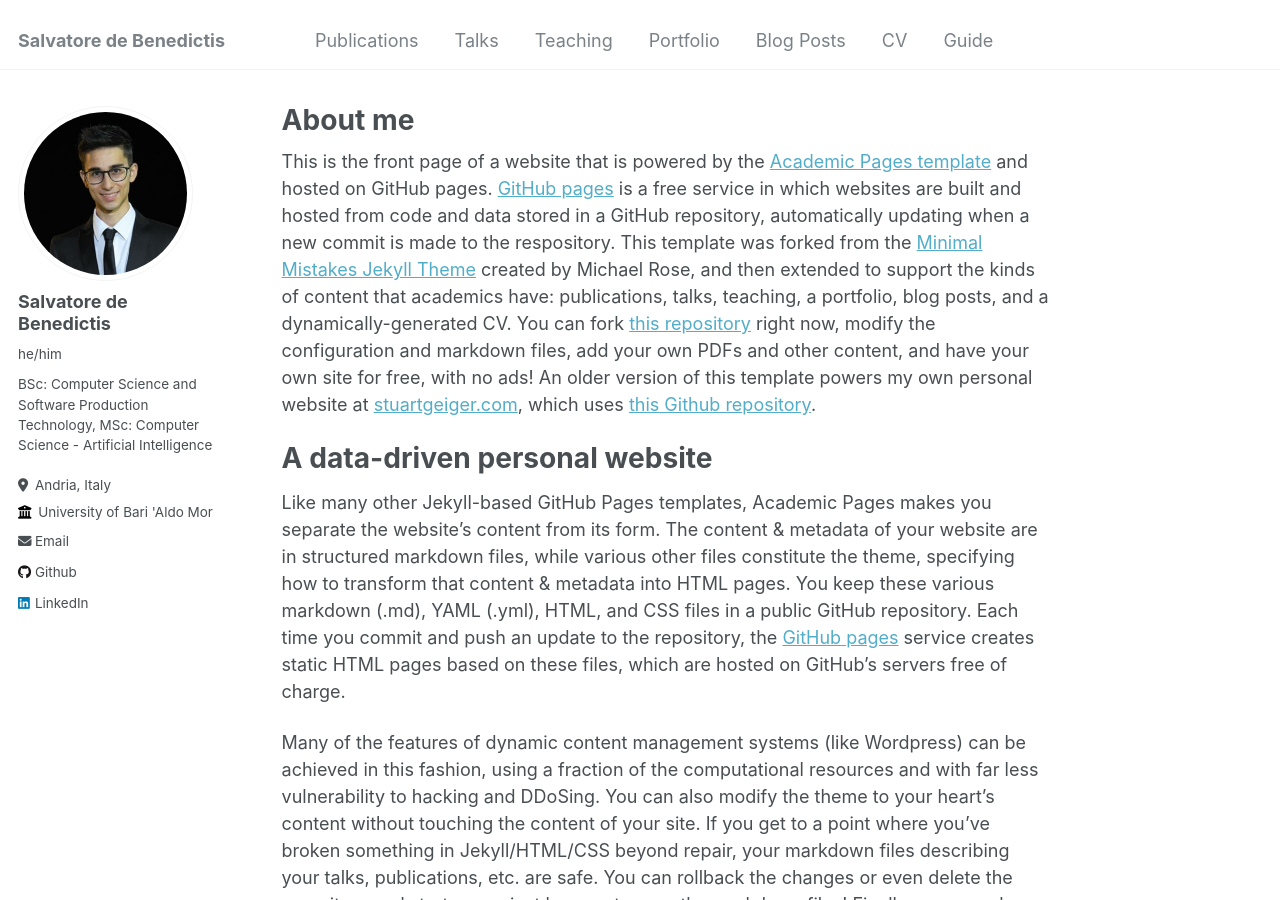
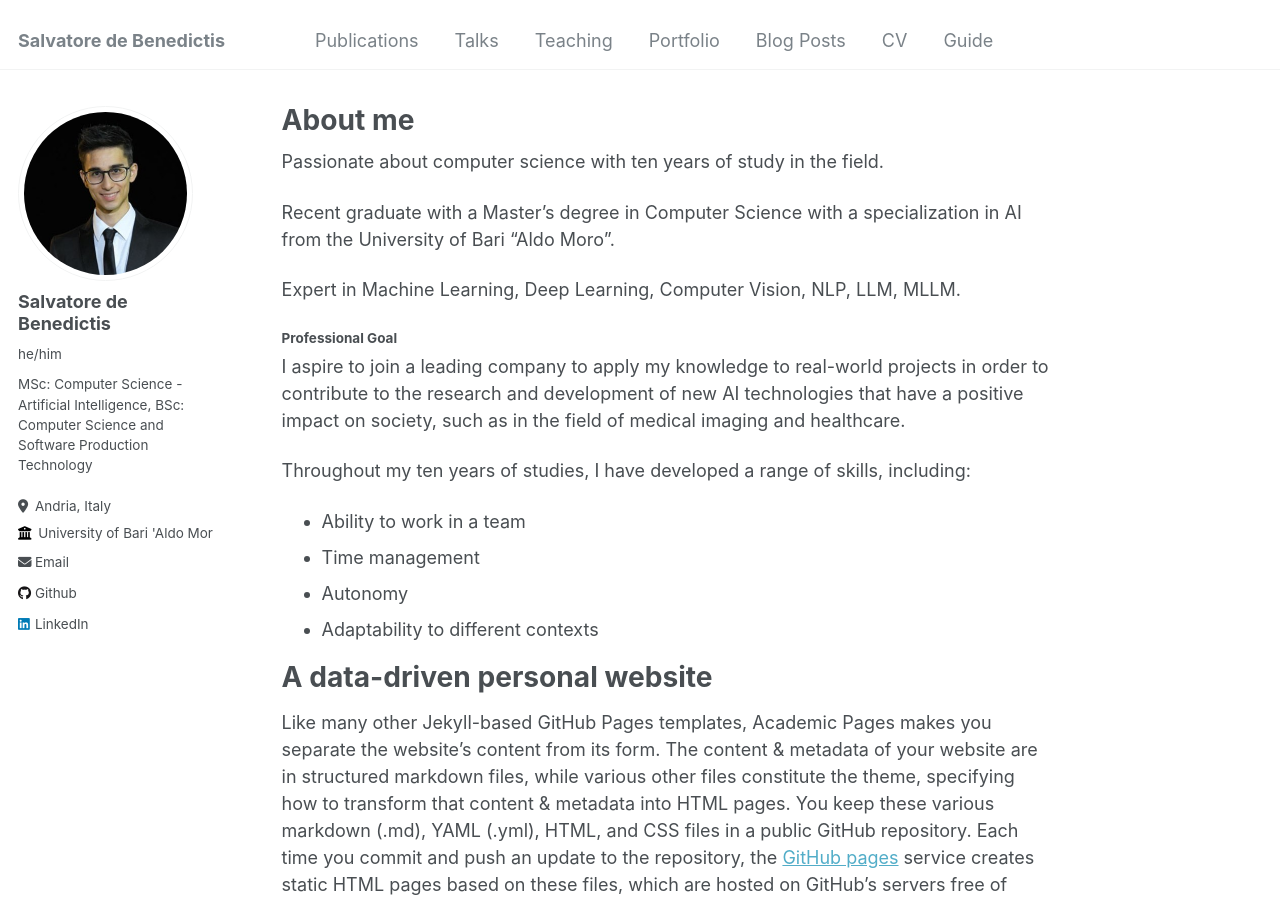
Before and after one commit to salvatoredebenedictis/salvatoredebenedictis.github.io, a Jekyll site: the page built from _pages/about.md, in a window 1280 px wide and 900 px high. Built offline with Jekyll 4.4.1, drawn with Linux system fonts in a browser that asks for light colours.

Commit message:
Update about.md

```diff
--- a/_config.yml
+++ b/_config.yml
@@ -24,8 +24,7 @@ author:
   avatar           : "profile.png"
   name             : "Salvatore de Benedictis"
   pronouns         : "he/him"
-  bio              : "BSc: Computer Science and Software Production Technology,
-                      MSc: Computer Science - Artificial Intelligence"
+  bio              : "MSc: Computer Science - Artificial Intelligence, BSc: Computer Science and Software Production Technology"
   location         : "Andria, Italy"
   employer         : "University of Bari 'Aldo Moro'"
   uri              : # URL
--- a/_pages/about.md
+++ b/_pages/about.md
@@ -7,7 +7,23 @@ redirect_from:
   - /about.html
 ---
 
-This is the front page of a website that is powered by the [Academic Pages template](https://github.com/academicpages/academicpages.github.io) and hosted on GitHub pages. [GitHub pages](https://pages.github.com) is a free service in which websites are built and hosted from code and data stored in a GitHub repository, automatically updating when a new commit is made to the respository. This template was forked from the [Minimal Mistakes Jekyll Theme](https://mmistakes.github.io/minimal-mistakes/) created by Michael Rose, and then extended to support the kinds of content that academics have: publications, talks, teaching, a portfolio, blog posts, and a dynamically-generated CV. You can fork [this repository](https://github.com/academicpages/academicpages.github.io) right now, modify the configuration and markdown files, add your own PDFs and other content, and have your own site for free, with no ads! An older version of this template powers my own personal website at [stuartgeiger.com](http://stuartgeiger.com), which uses [this Github repository](https://github.com/staeiou/staeiou.github.io).
+<!-- This is the front page of a website that is powered by the [Academic Pages template](https://github.com/academicpages/academicpages.github.io) and hosted on GitHub pages. [GitHub pages](https://pages.github.com) is a free service in which websites are built and hosted from code and data stored in a GitHub repository, automatically updating when a new commit is made to the respository. This template was forked from the [Minimal Mistakes Jekyll Theme](https://mmistakes.github.io/minimal-mistakes/) created by Michael Rose, and then extended to support the kinds of content that academics have: publications, talks, teaching, a portfolio, blog posts, and a dynamically-generated CV. You can fork [this repository](https://github.com/academicpages/academicpages.github.io) right now, modify the configuration and markdown files, add your own PDFs and other content, and have your own site for free, with no ads! An older version of this template powers my own personal website at [stuartgeiger.com](http://stuartgeiger.com), which uses [this Github repository](https://github.com/staeiou/staeiou.github.io). -->
+Passionate about computer science with ten years of study in the field.
+
+Recent graduate with a Master's degree in Computer Science with a specialization in AI from the University of Bari "Aldo Moro".
+
+Expert in Machine Learning, Deep Learning, Computer Vision, NLP, LLM, MLLM.
+
+###### Professional Goal
+
+I aspire to join a leading company to apply my knowledge to real-world projects in order to contribute to the research and development of new AI technologies that have a positive impact on society, such as in the field of medical imaging and healthcare.
+
+Throughout my ten years of studies, I have developed a range of skills, including:
+
+* Ability to work in a team
+* Time management
+* Autonomy
+* Adaptability to different contexts
 
 A data-driven personal website
 ======
```
